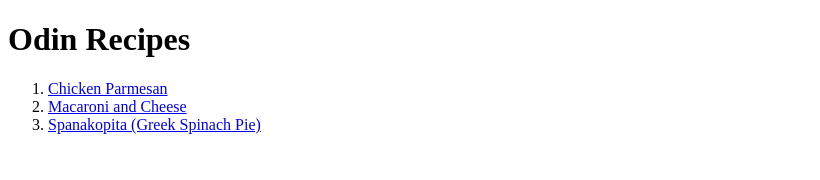
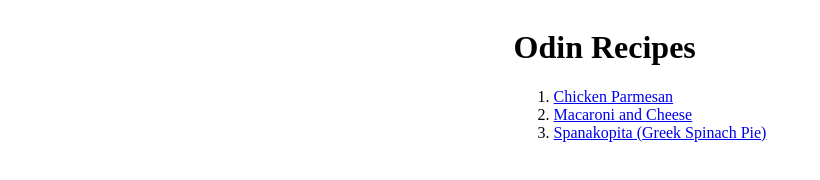
Before and after one commit to peterbuckingham/odin-recipes, a plain HTML site: page index.html in a window 1280 px wide. Shown: the whole page, without its empty margins (0-820 px from the left). Drawn offline with Linux system fonts and the light colour scheme.

Commit message:
Styleing the html
Instructed by github to style html

```diff
--- a/index.html
+++ b/index.html
@@ -3,6 +3,7 @@
 <head>
     <meta charset="UTF-8">
     <meta name="viewport" content="width=device-width, initial-scale=1.0">
+    <link rel="stylesheet" href="style.css">
     <title>Recipes</title>
 </head>
 <body>
--- /dev/null
+++ b/style.css
@@ -0,0 +1,4 @@
+html {
+    display: flex;
+    justify-content: center;
+}
```
